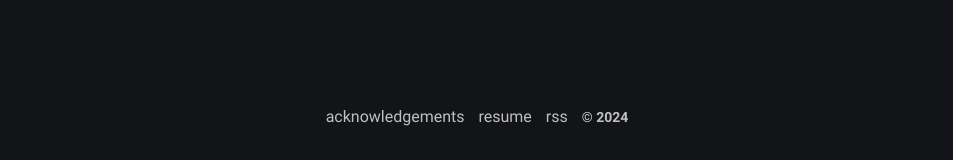
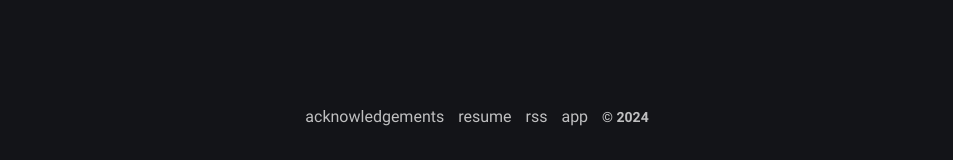
Before and after one commit to 4fecta/4fecta.ca, a Jekyll site: the page built from index.md, in a window 1280 px wide. Shown: the part 792-952 px from the top of the page, without its empty margins (163-1116 px from the left). Built offline with Jekyll 4.4.1, drawn with Linux system fonts in a browser that asks for light colours.

```diff
--- a/_includes/footer.html
+++ b/_includes/footer.html
@@ -2,6 +2,7 @@
   <a class="footer_item" href="/thanks">acknowledgements</a>
   <a class="footer_item" href="/assets/Resume.pdf">resume</a>
   <a class="footer_item" href="/feed.xml">rss</a>
+  <a class="footer_item" href="https://www.app.4fecta.ca/">app</a>
   <span class="footer_item">&copy; {{ site.time | date: "%Y" }}</span>
   <!--
   <small class="footer_copyright">
```
Also changed, not shown: README.md.
